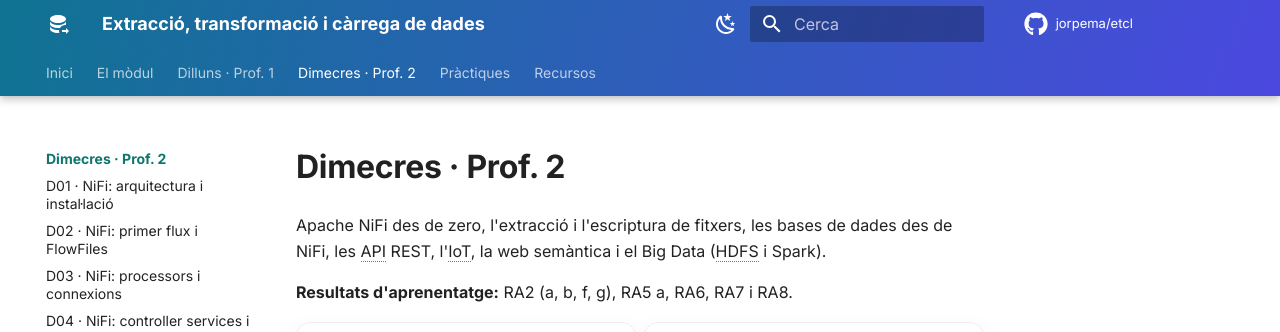
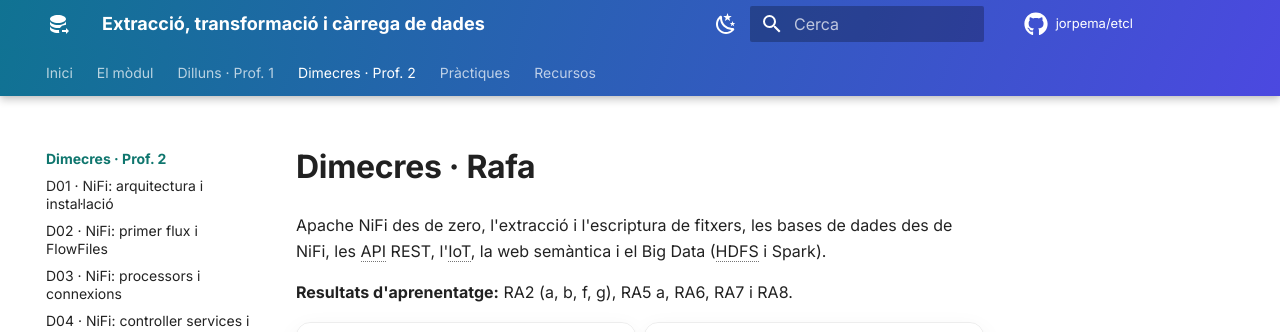
Before and after one commit to jorpema/etcl, an MkDocs documentation site: the page built from docs/p2/index.md, in a window 1280 px wide and 900 px high. Shown: the top 332 px of the window. Built offline with MkDocs 1.6.1 and Material for MkDocs 9.7.7, drawn with Linux system fonts in a browser that asks for light colours; comment, search, counter and statistics services are not loaded.

Commit message:
Change title from 'Prof. 2' to 'Rafa'
Updated the title and author in the document.

```diff
--- a/docs/p2/index.md
+++ b/docs/p2/index.md
@@ -1,4 +1,4 @@
-# Dimecres · Prof. 2
+# Dimecres · Rafa
 
 Apache NiFi des de zero, l'extracció i l'escriptura de fitxers, les bases de dades des de NiFi, les API REST, l'IoT, la web semàntica i el Big Data (HDFS i Spark).
 
```
